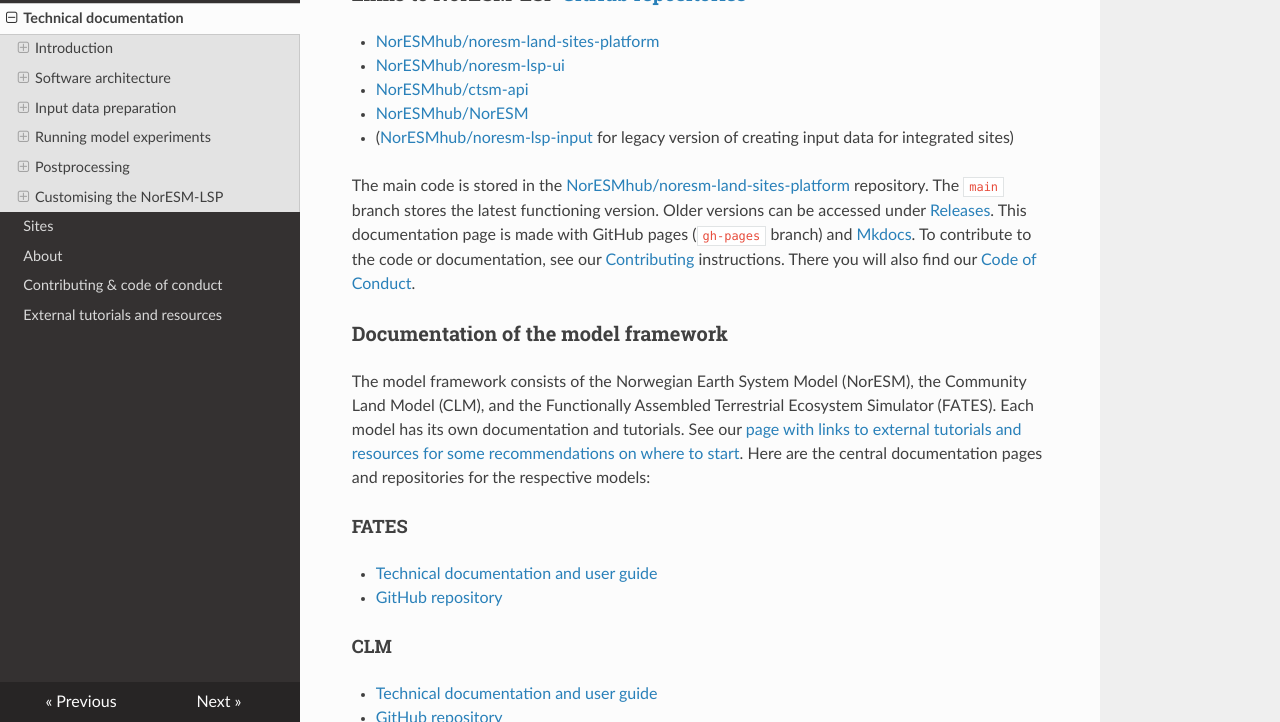
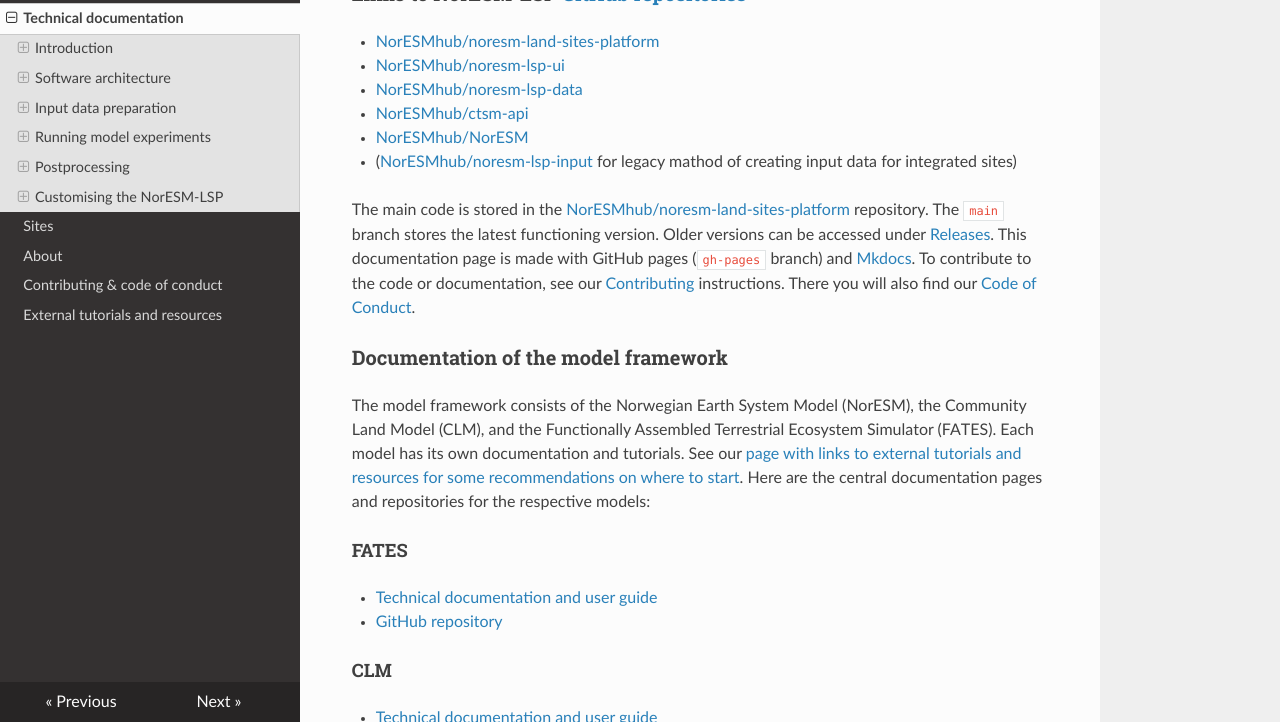
Before and after one commit to NorESMhub/noresm-land-sites-platform, an MkDocs documentation site: the page built from docs/documentation.md, in a window 1280 px wide and 900 px high, scrolled down 746 px, cut to the strip 178-900 px from the top of the window. Built offline with MkDocs 1.6.1, drawn with Linux system fonts in a browser that asks for light colours; nearby versions of some CDN libraries.

Commit message:
Update documentation.md

```diff
--- a/docs/documentation.md
+++ b/docs/documentation.md
@@ -18,9 +18,10 @@
 
 - [NorESMhub/noresm-land-sites-platform](https://github.com/NorESMhub/noresm-land-sites-platform)
 - [NorESMhub/noresm-lsp-ui](https://github.com/NorESMhub/noresm-lsp-ui)
+- [NorESMhub/noresm-lsp-data](https://github.com/NorESMhub/noresm-lsp-data)
 - [NorESMhub/ctsm-api](https://github.com/NorESMhub/ctsm-api)
 - [NorESMhub/NorESM](https://github.com/NorESMhub/NorESM)
-- ([NorESMhub/noresm-lsp-input](https://github.com/NorESMhub/noresm-lsp-input) for legacy version of creating input data for integrated sites)
+- ([NorESMhub/noresm-lsp-input](https://github.com/NorESMhub/noresm-lsp-input) for legacy mathod of creating input data for integrated sites)
 
 The main code is stored in the [NorESMhub/noresm-land-sites-platform](https://github.com/NorESMhub/noresm-land-sites-platform) repository. The `main` branch stores the latest functioning version. Older versions can be accessed under [Releases](https://github.com/NorESMhub/noresm-land-sites-platform/releases). This documentation page is made with GitHub pages (`gh-pages` branch) and [Mkdocs](https://www.mkdocs.org/). To contribute to the code or documentation, see our [Contributing](https://noresmhub.github.io/noresm-land-sites-platform/contributing/) instructions. There you will also find our [Code of Conduct](https://noresmhub.github.io/noresm-land-sites-platform/contributing/#code-of-conduct).
 
```
